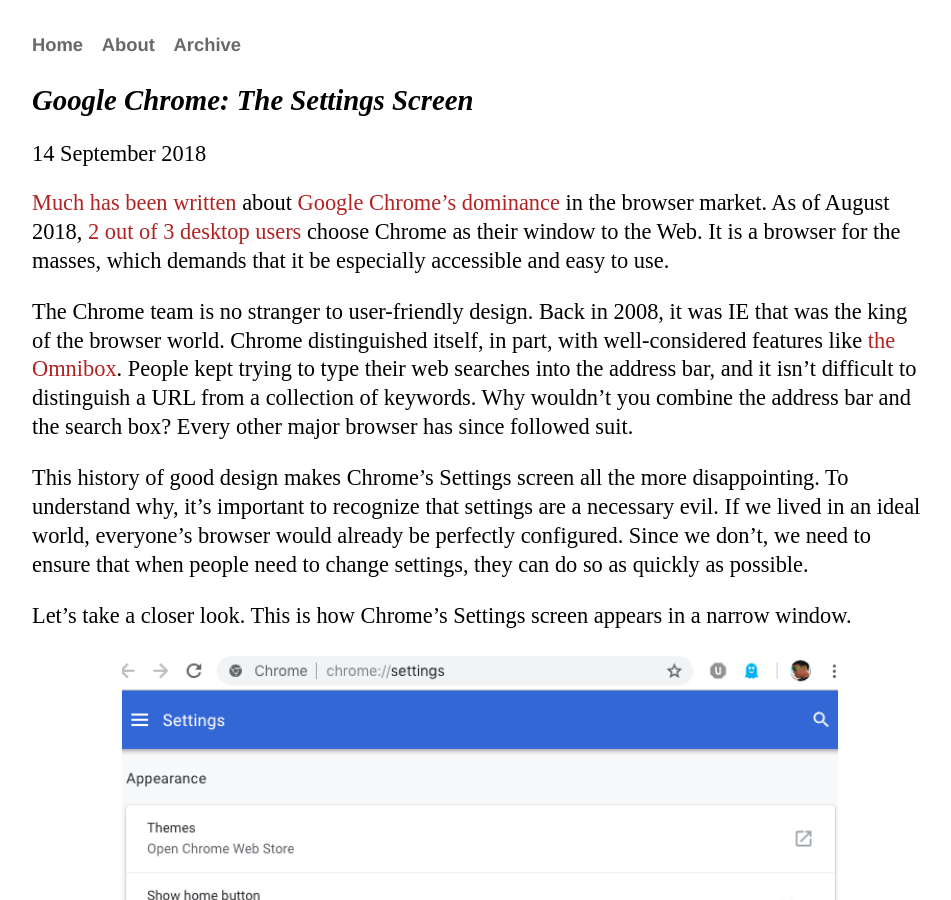
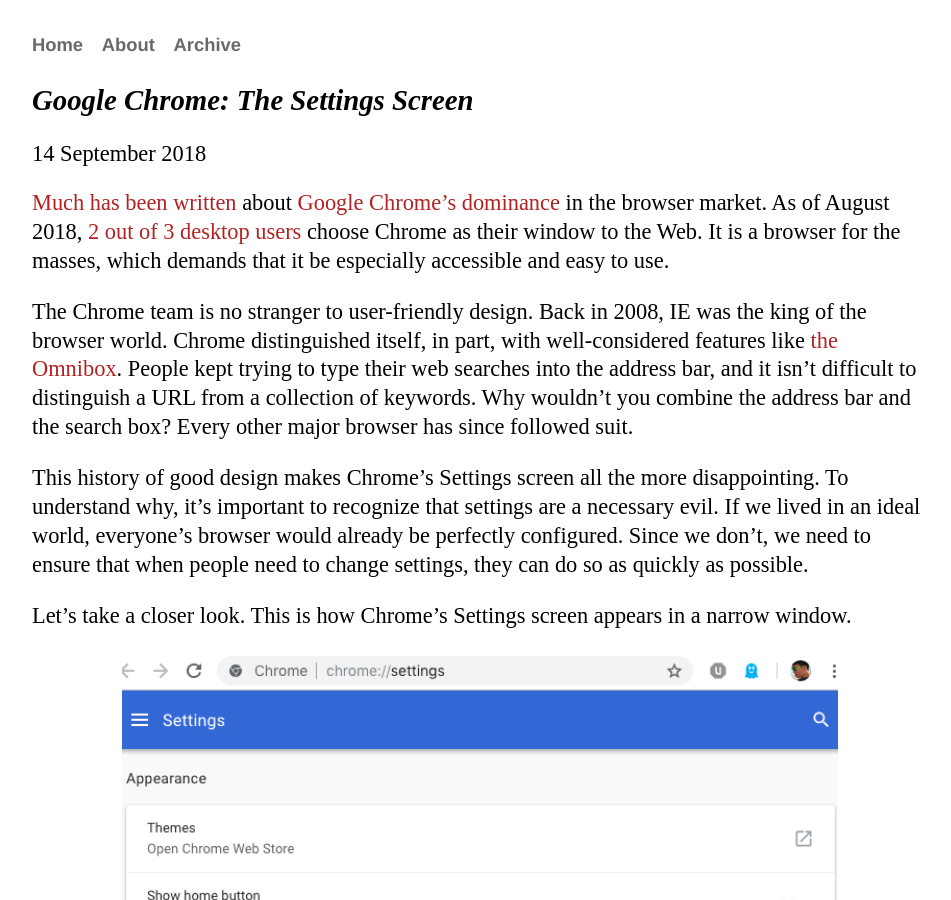
Before and after one commit to practicaldesign/practicaldesign.github.io, a Jekyll site: the page built from _posts/2018-09-14-google-chrome-the-settings-screen.md, in a window 1280 px wide and 900 px high. Shown: the whole window, without its empty margins (160-1111 px from the left). Built offline with Jekyll 4.4.1, drawn with Linux system fonts in a browser that asks for light colours.

Commit message:
Minor changes to Google Chrome: The Settings Screen

```diff
--- a/_posts/2018-09-14-google-chrome-the-settings-screen.md
+++ b/_posts/2018-09-14-google-chrome-the-settings-screen.md
@@ -5,7 +5,7 @@
 
 [Much has been written](https://www.theverge.com/2018/1/4/16805216/google-chrome-only-sites-internet-explorer-6-web-standards) about [Google Chrome's dominance](https://thenextweb.com/dd/2017/11/28/please-build-websites-web-not-just-google-chrome/) in the browser market. As of August 2018, [2 out of 3 desktop users](http://gs.statcounter.com/browser-market-share/desktop/worldwide) choose Chrome as their window to the Web. It is a browser for the masses, which demands that it be especially accessible and easy to use.
 
-The Chrome team is no stranger to user-friendly design. Back in 2008, it was IE that was the king of the browser world. Chrome distinguished itself, in part, with well-considered features like [the Omnibox](https://counternotions.com/2008/09/11/omnibox/). People kept trying to type their web searches into the address bar, and it isn't difficult to distinguish a URL from a collection of keywords. Why wouldn't you combine the address bar and the search box? Every other major browser has since followed suit.
+The Chrome team is no stranger to user-friendly design. Back in 2008, IE was the king of the browser world. Chrome distinguished itself, in part, with well-considered features like [the Omnibox](https://counternotions.com/2008/09/11/omnibox/). People kept trying to type their web searches into the address bar, and it isn't difficult to distinguish a URL from a collection of keywords. Why wouldn't you combine the address bar and the search box? Every other major browser has since followed suit.
 
 This history of good design makes Chrome's Settings screen all the more disappointing. To understand why, it's important to recognize that settings are a necessary evil. If we lived in an ideal world, everyone's browser would already be perfectly configured. Since we don't, we need to ensure that when people need to change settings, they can do so as quickly as possible.
 
```
